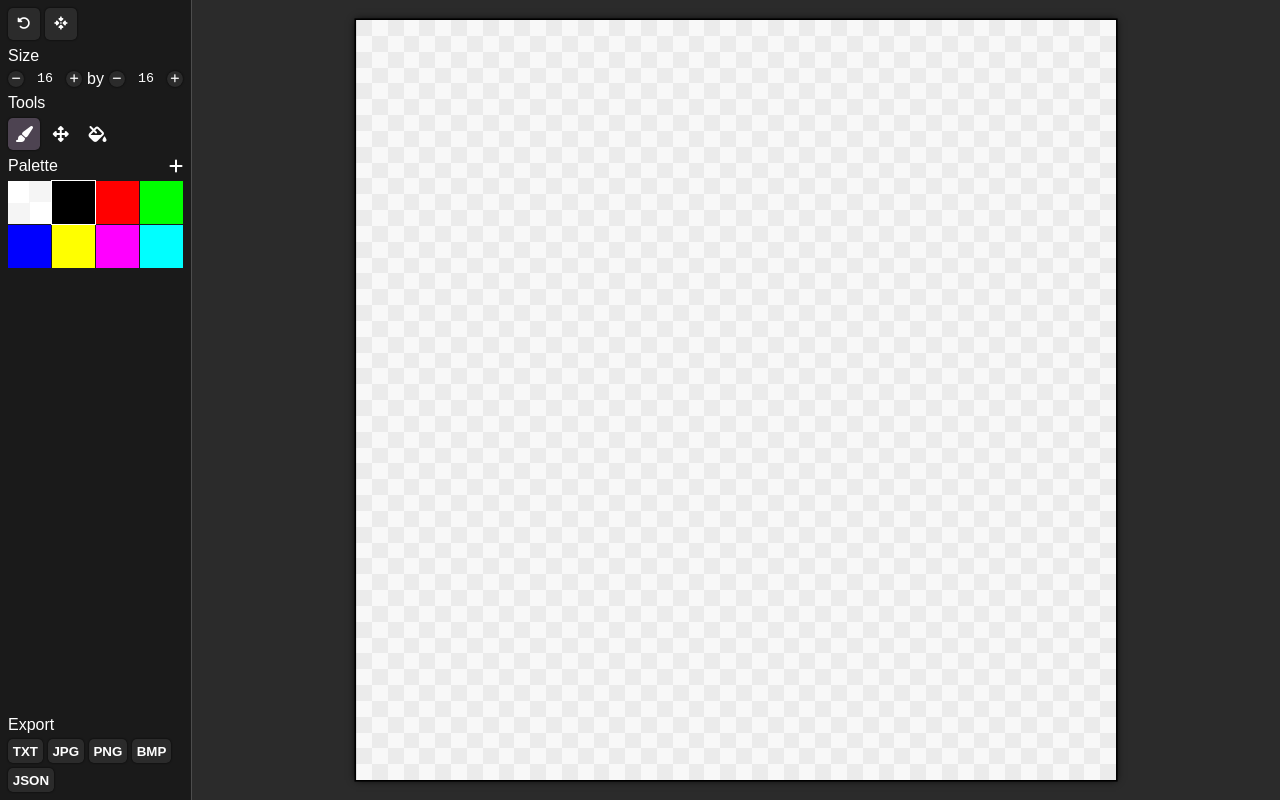
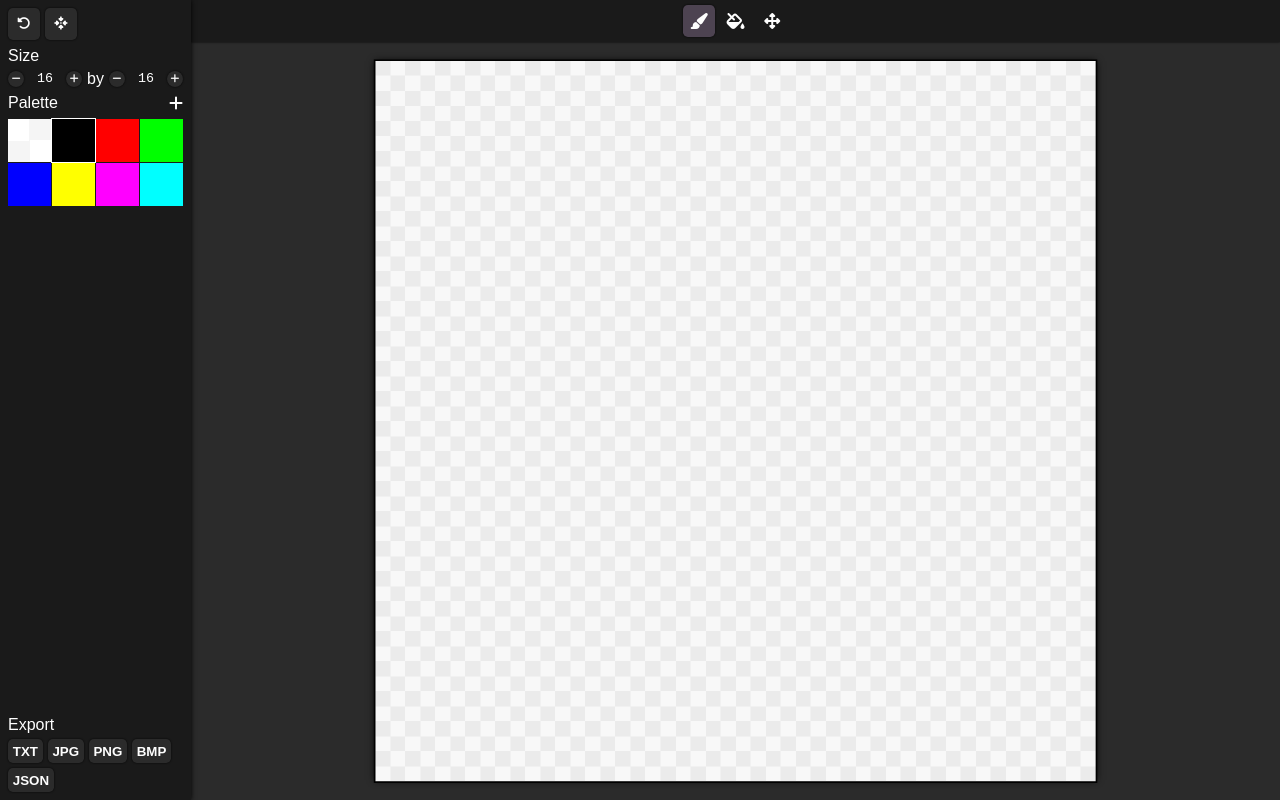
Before and after one commit to branchwelder/bimp, a website built with Vite: page index.html in a window 1280 px wide. Built offline with nearby package versions, Linux system fonts and the light colour scheme.

Commit message:
Make a toolbar

```diff
--- a/style.css
+++ b/style.css
@@ -29,12 +29,63 @@
   user-select: none;
 }
 
-/* BITMAP EDITOR */
+#workspace {
+  flex-grow: 1;
+  overflow: hidden;
+  background-color: var(--dark2);
+  z-index: 0;
+  position: relative;
+}
 
-#workspace {
+#workspace-container {
   flex: 1;
   overflow: hidden;
   background-color: var(--dark2);
+  z-index: 0;
+  position: relative;
+  display: flex;
+  flex-direction: column;
+}
+
+#toolbar {
+  overflow: hidden;
+  background-color: var(--dark1);
+  z-index: 10;
+  padding: 0.3rem;
+  color: var(--ui-text);
+  box-shadow: 0 0 2px black;
+  display: flex;
+  justify-content: center;
+}
+
+/* TOOL SELECTION */
+
+#tool-group {
+  display: flex;
+  gap: 0.3rem;
+}
+
+.tool-select {
+  width: 2rem;
+  height: 2rem;
+  cursor: pointer;
+  display: flex;
+  align-items: center;
+  border-radius: 0.3rem;
+}
+
+.tool-select.selected {
+  background-color: var(--accent);
+  box-shadow: 0 0 2px black;
+}
+
+.tool-select.not-selected:hover {
+  background-color: var(--dark2);
+  box-shadow: 0 0 2px black;
+}
+
+.tool-select i {
+  margin: auto;
 }
 
 /* CANVAS */
@@ -57,8 +108,9 @@ canvas {
   gap: 0.5rem;
   padding: 0.5rem;
   flex: 0 0;
-  border-right: 1px solid var(--border);
   max-width: 15rem;
+  box-shadow: 0 0 5px 0px black;
+  z-index: 5;
 }
 
 .control-header {
@@ -140,36 +192,6 @@ button:active {
 }
 
 .input-spinner i {
-  margin: auto;
-}
-
-/* TOOL SELECTION */
-
-#tools {
-  display: flex;
-  gap: 0.3rem;
-}
-
-.tool-select {
-  width: 2rem;
-  height: 2rem;
-  cursor: pointer;
-  display: flex;
-  align-items: center;
-  border-radius: 0.3rem;
-}
-
-.tool-select.selected {
-  background-color: var(--accent);
-  box-shadow: 0 0 2px black;
-}
-
-.tool-select.not-selected:hover {
-  background-color: var(--dark2);
-  box-shadow: 0 0 2px black;
-}
-
-.tool-select i {
   margin: auto;
 }
 
--- a/ui/controlPanel.js
+++ b/ui/controlPanel.js
@@ -86,37 +86,6 @@ function size(state, dispatch) {
   </div>`;
 }
 
-function tools(state, dispatch) {
-  return html` <div>
-    <div class="control-header">
-      <span>Tools</span>
-    </div>
-    <div id="tools">
-      <div
-        class="tool-select ${state.activeTool == "brush"
-          ? "selected"
-          : "not-selected"}"
-        @click=${() => dispatch("setActiveTool", "brush")}>
-        <i class="fa-solid fa-paintbrush"></i>
-      </div>
-      <div
-        class="tool-select ${state.activeTool == "move"
-          ? "selected"
-          : "not-selected"}"
-        @click=${() => dispatch("setActiveTool", "move")}>
-        <i class="fa-solid fa-up-down-left-right"></i>
-      </div>
-      <div
-        class="tool-select ${state.activeTool == "flood"
-          ? "selected"
-          : "not-selected"}"
-        @click=${() => dispatch("setActiveTool", "flood")}>
-        <i class="fa-solid fa-fill-drip"></i>
-      </div>
-    </div>
-  </div>`;
-}
-
 function palette(state, dispatch) {
   return html` <div>
     <div class="control-header">
@@ -174,6 +143,5 @@ function exportButtons(state, dispatch) {
 
 export function controlPanel(state, dispatch) {
   return html`${controlButtons(state, dispatch)} ${size(state, dispatch)}
-  ${tools(state, dispatch)} ${palette(state, dispatch)}
-  ${exportButtons(state, dispatch)}`;
+  ${palette(state, dispatch)} ${exportButtons(state, dispatch)}`;
 }
--- a/ui/view.js
+++ b/ui/view.js
@@ -1,11 +1,42 @@
 import { html } from "lit-html";
 import { controlPanel } from "./controlPanel";
+
+function toolbar(state, dispatch) {
+  return html`<div id="toolbar">
+    <div id="tool-group">
+      <div
+        class="tool-select ${state.activeTool == "brush"
+          ? "selected"
+          : "not-selected"}"
+        @click=${() => dispatch("setActiveTool", "brush")}>
+        <i class="fa-solid fa-paintbrush"></i>
+      </div>
+      <div
+        class="tool-select ${state.activeTool == "flood"
+          ? "selected"
+          : "not-selected"}"
+        @click=${() => dispatch("setActiveTool", "flood")}>
+        <i class="fa-solid fa-fill-drip"></i>
+      </div>
+      <div
+        class="tool-select ${state.activeTool == "move"
+          ? "selected"
+          : "not-selected"}"
+        @click=${() => dispatch("setActiveTool", "move")}>
+        <i class="fa-solid fa-up-down-left-right"></i>
+      </div>
+    </div>
+  </div>`;
+}
 
 export function view(state, dispatch) {
   return html`<div class="container">
     <div id="controls">${controlPanel(state, dispatch)}</div>
-    <div id="workspace">
-      <canvas id="canvas" class="transform-group"></canvas>
+    <div id="workspace-container">
+      ${toolbar(state, dispatch)}
+      <div id="workspace">
+        <canvas id="canvas" class="transform-group"></canvas>
+      </div>
     </div>
   </div> `;
 }
```
